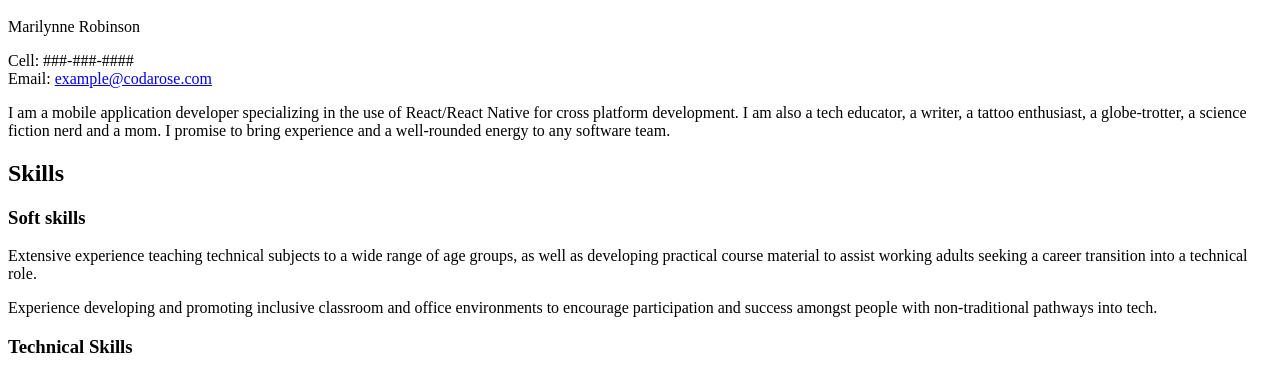
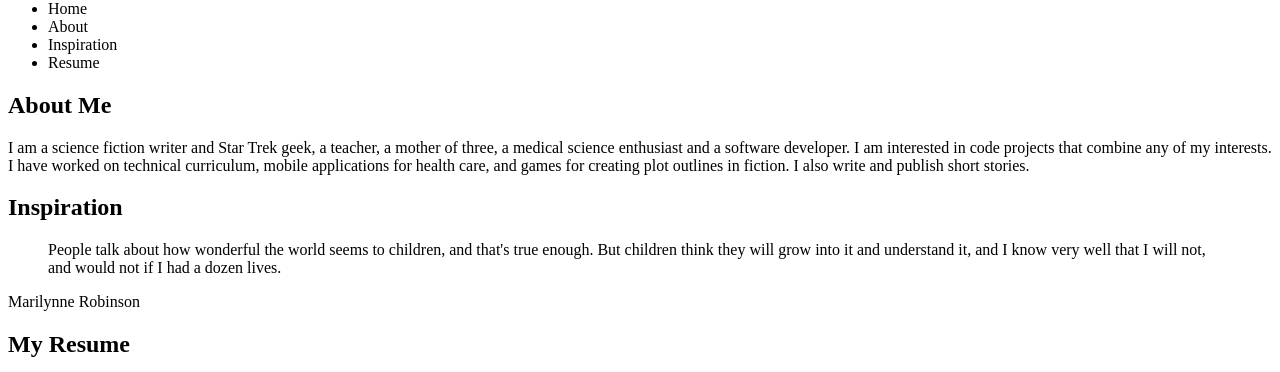
Before and after one commit to codarose/Portfolio-project, a plain HTML site: page index.html in a window 1280 px wide. Shown: the part 114-486 px from the top of the page. Drawn offline with Linux system fonts and the light colour scheme.

Commit message:
Updated resume with portfolio template

```diff
--- a/index.html
+++ b/index.html
@@ -1,19 +1,54 @@
 <!DOCTYPE html>
-
 <html lang="en">
   <head>
     <meta charset="utf-8" />
-    <!-- <link rel="stylesheet" type="text/css" href="styles.css" /> -->
-    <title>Esther Rose's Resume</title>
+    <!-- <link rel="stylesheet" type="text/css" href="styles.css" />  -->
+    <title>Esther Rose's Portfolio Website</title>
   </head>
 
   <body>
+    <article id="bio">
       <header>
-      <h1>Esther Rose</h1>
-      <!-- <img src="images/IMG_1217.jpeg" alt="Photo of Esther with son" id="pic" /> -->
+        <!--replace my name with yours-->
+        <h1>Hello, I am <span>Esther Rose</span></h1>
+        <!--replace my job title with yours. You can make one up
+        if you aren't sure what to write.-->
+        <h2>Front End Designer and Web Technology Educator</h2>
+
+        <!--include a download link to your resume here-->
+
+        <!-- *********** -->
+        <!--include your image here.
+        Include a width attribute, with a width of 400 px for now.
+        Makes sure to include an alt attribute as well.
+        Include a title attribute that describes the image when the mouse
+        hovers over it.-->
+
+        <nav id="topnav">
+          <ul>
+            <!--add ids to create internal page links to the relevant sections-->
+            <li>Home</li>
+            <li>About</li>
+            <li>Inspiration</li>
+            <li>Resume</li>
+          </ul>
+        </nav>
       </header>
-    <article>
+      <section id="about">
+        <h2>About Me</h2>
+        <p>
+          I am a science fiction writer and Star Trek geek, a teacher, a mother
+          of three, a medical science enthusiast and a software developer. I am
+          interested in code projects that combine any of my interests. I have
+          worked on technical curriculum, mobile applications for health care,
+          and games for creating plot outlines in fiction. I also write and
+          publish short stories.
+        </p>
+      </section>
+
       <section id="inspiration">
+        <h2>Inspiration</h2>
+        <!--replace my quote with your selection-->
         <blockquote>
           People talk about how wonderful the world seems to children, and
           that's true enough. But children think they will grow into it and
@@ -21,7 +56,18 @@
           I had a dozen lives.
         </blockquote>
         <p>Marilynne Robinson</p>
+
+        <!-- *********** -->
+        <!--include an image that you like from unsplash! This will be a remote image-->
       </section>
+    </article>
+
+    <article id="resume">
+      <h1>My Resume</h1>
+      <header>
+        <h1>Esther Rose</h1>
+      </header>
+
       <section id="contact-info">
         <p>
           Cell: <span class="tel">###-###-####</span><br />
@@ -31,20 +77,23 @@
           </a>
         </p>
       </section>
+      <!--replace my objective with yours - what job do you want?-->
       <section id="objective">
         <p>
-          I am a mobile application developer specializing in the use of
-          React/React Native for cross platform development. I am also a tech
-          educator, a writer, a tattoo enthusiast, a globe-trotter, a science
-          fiction nerd and a mom. I promise to bring experience and a
-          well-rounded energy to any software team.
+          I am a mobile application developer looking for a team that builds
+          socially responsible software. I specialize in the use of React/React
+          Native for cross platform development. I am also a tech educator, a
+          writer, a tattoo enthusiast, a globe-trotter, a science fiction nerd
+          and a mom. I promise to bring experience and a well-rounded energy to
+          any software team.
         </p>
       </section>
-    </article>
-    <article>
+
       <section id="skills">
+        <!--replace my skills with yours!-->
+
         <h2>Skills</h2>
-
+        <!--soft skills are like social skills, for example, working on a team-->
         <h3>Soft skills</h3>
         <p>
           Extensive experience teaching technical subjects to a wide range of
@@ -56,17 +105,18 @@
           environments to encourage participation and success amongst people
           with non-traditional pathways into tech.
         </p>
-
+        <!--technical skill are like, operating a machine, sewing/altering clothing,
+        programming, fixing cars, editing documents, etc.-->
         <h3>Technical Skills</h3>
         <p>
           React, React Native, Java, JavaScript, Mobile Application life cycle,
           Product Development Life cycle, Git, Full stack Web Development
         </p>
       </section>
-
+      <!--replace my experience information with yours. You can add more
+        parts if you want to add more than 3 work experiences.-->
       <section id="experience">
         <h2>Experience</h2>
-
         <h3>
           Technology Educator -
           <span> Minneapolis, MN 2017-present </span>
@@ -81,7 +131,6 @@
             Teach fun youth classes to encourage interest in tech career paths
           </li>
         </ul>
-
         <h3>
           Freelance Mobile Application Developer -
           <span>Minneapolis, MN 2015-present</span>
@@ -111,25 +160,29 @@
           </li>
         </ul>
       </section>
+
       <section id="education">
+        <!--replace my information with yours. You can include certifications and courses
+          you took outside of college/university. If you prefer, you can also remove this section.-->
         <h2>Education</h2>
-
         <h3>University of Minnesota - Twin Cities Campus</h3>
         <p>
           Major: Neuroscience<br />
           Minor: Computer Science
         </p>
       </section>
-    </article>
+
       <footer>
         <h3>Connect with me!</h3>
-      <nav>
+        <nav id="footernav">
           <ul>
-          <li><a href="https://www.linkedin.com/in/esther-kearney-4757698a/">My linkedIn</a></li>
-          <li><a href="https://www.codarose.com">My Website</li>
-          <li><a href="https://github.com/codarose">My GitHub</a></li>
+            <!--create links to your professional websites here-->
+            <li><a href="">My linkedIn</a></li>
+            <li><a href="">My Website</a></li>
+            <li><a href="">My GitHub</a></li>
           </ul>
         </nav>
       </footer>
+    </article>
   </body>
 </html>
```
Lines whose indentation alone changed are shown as unchanged.
